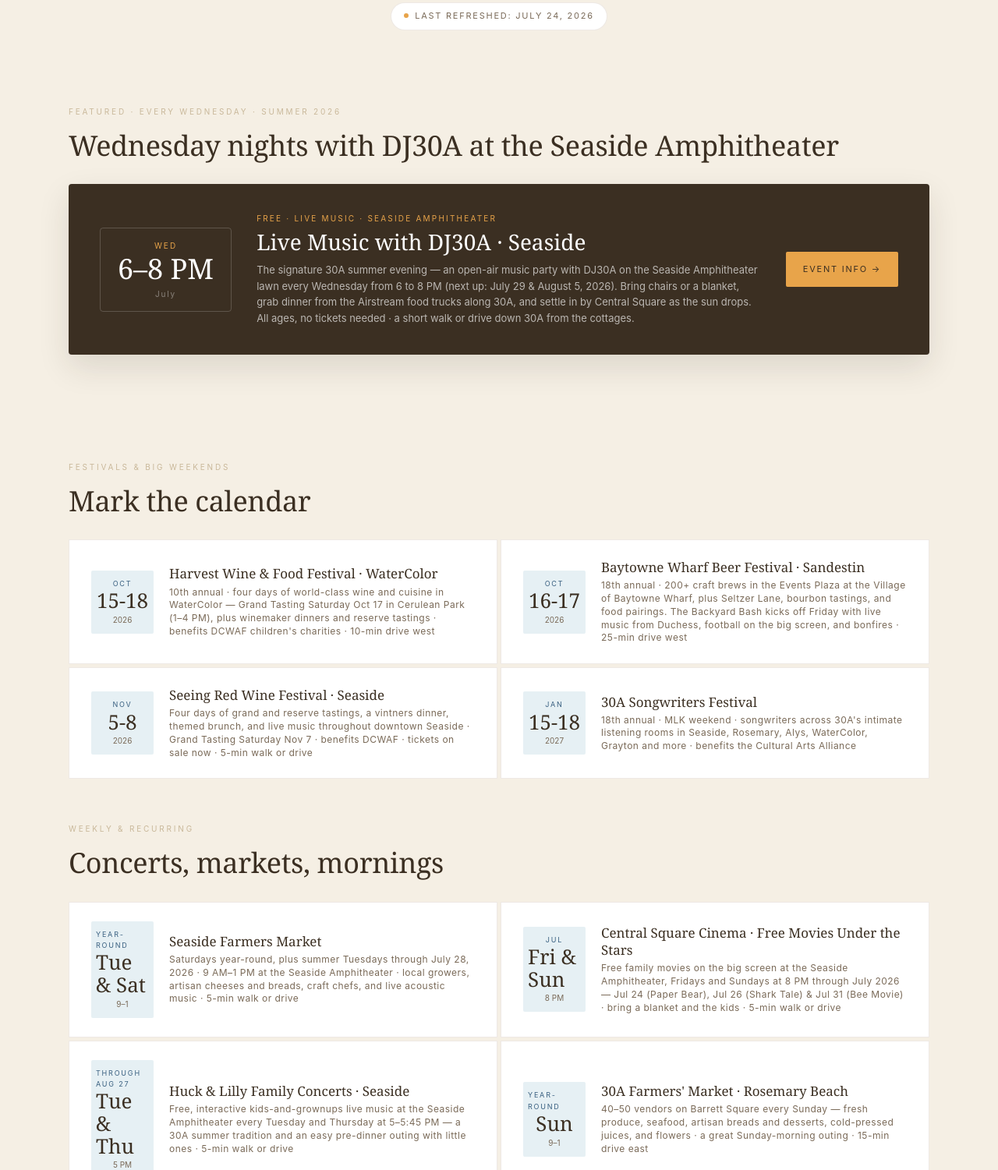
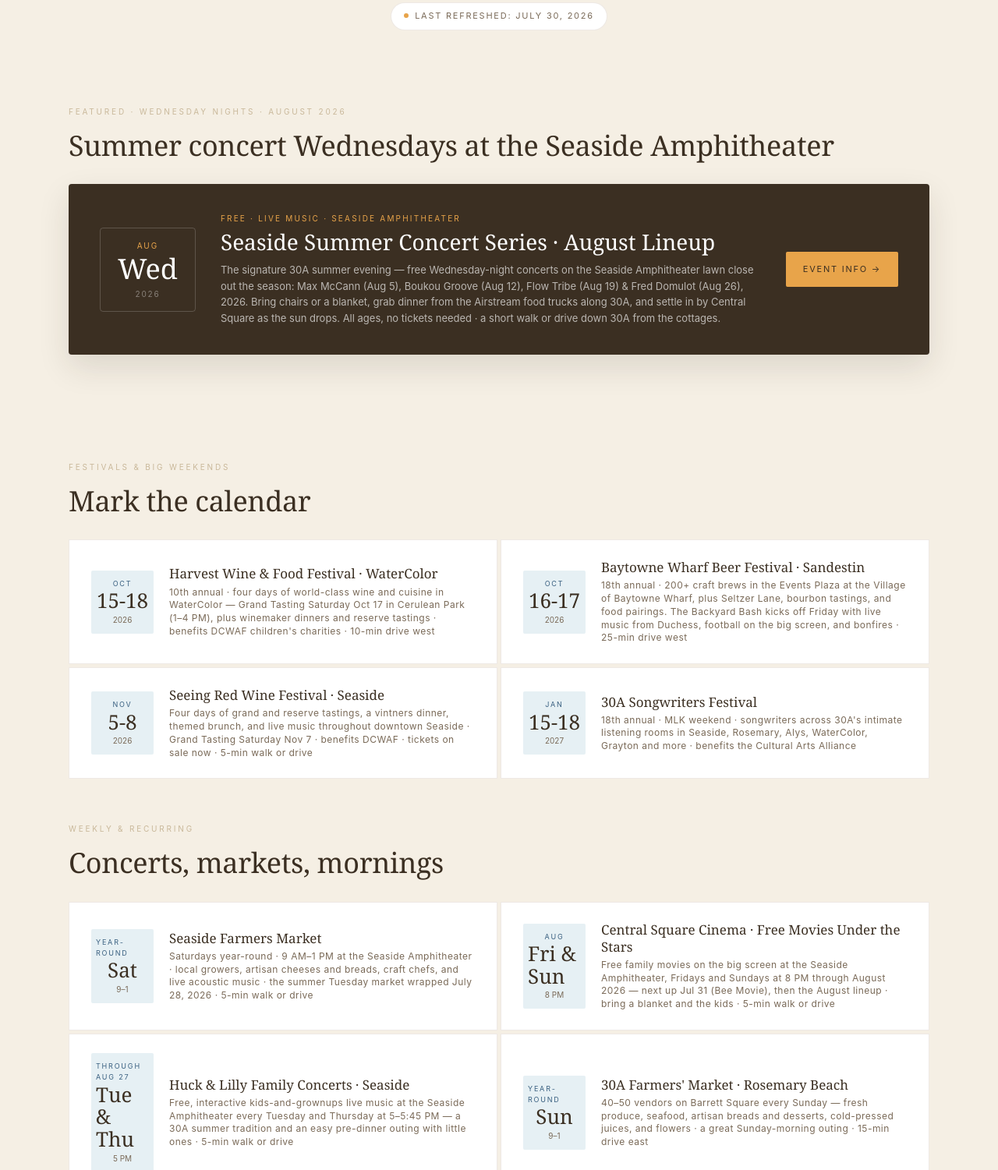
Before and after one commit to crorihuela1/sunandmoon, a plain HTML site: page events.html in a window 1280 px wide. Shown: the part 369-1870 px from the top of the page at 78% size. Drawn offline with Linux system fonts and the light colour scheme.

Commit message:
Events refresh: 2026-07-30

```diff
--- a/events.html
+++ b/events.html
@@ -266,28 +266,28 @@
     A curated rolling calendar of festivals, concerts, markets, and slow-living mornings within a short bike ride of Sun &amp; Moon at 30A. Updated automatically every other day.
   </p>
   <!-- LAST_UPDATED_BADGE_START -->
-  <div class="updated-badge"><span class="dot"></span>Last refreshed: July 24, 2026</div>
+  <div class="updated-badge"><span class="dot"></span>Last refreshed: July 30, 2026</div>
   <!-- LAST_UPDATED_BADGE_END -->
 </div>
 
 <!-- FEATURED -->
 <!-- FEATURED_EVENT_START -->
 <section class="events-section">
-  <div class="section-label">Featured · Every Wednesday · Summer 2026</div>
-  <h2 class="section-title">Wednesday nights with DJ30A at the Seaside Amphitheater</h2>
+  <div class="section-label">Featured · Wednesday Nights · August 2026</div>
+  <h2 class="section-title">Summer concert Wednesdays at the Seaside Amphitheater</h2>
   <div class="event-featured">
     <div class="event-featured-date">
-      <span class="month">Wed</span>
-      <span class="day">6–8 PM</span>
-      <span class="year">July</span>
+      <span class="month">Aug</span>
+      <span class="day">Wed</span>
+      <span class="year">2026</span>
     </div>
     <div class="event-featured-body">
       <div class="event-featured-eyebrow">Free · Live Music · Seaside Amphitheater</div>
-      <div class="event-featured-name">Live Music with DJ30A · Seaside</div>
-      <div class="event-featured-meta">The signature 30A summer evening — an open-air music party with DJ30A on the Seaside Amphitheater lawn every Wednesday from 6 to 8 PM (next up: July 29 &amp; August 5, 2026). Bring chairs or a blanket, grab dinner from the Airstream food trucks along 30A, and settle in by Central Square as the sun drops. All ages, no tickets needed · a short walk or drive down 30A from the cottages.</div>
+      <div class="event-featured-name">Seaside Summer Concert Series · August Lineup</div>
+      <div class="event-featured-meta">The signature 30A summer evening — free Wednesday-night concerts on the Seaside Amphitheater lawn close out the season: Max McCann (Aug 5), Boukou Groove (Aug 12), Flow Tribe (Aug 19) &amp; Fred Domulot (Aug 26), 2026. Bring chairs or a blanket, grab dinner from the Airstream food trucks along 30A, and settle in by Central Square as the sun drops. All ages, no tickets needed · a short walk or drive down 30A from the cottages.</div>
     </div>
     <div class="event-featured-cta">
-      <a href="https://www.homeownerscollection.com/seaside-events/outdoor-activities/live-music-dj30a-0" target="_blank" rel="noopener">Event Info →</a>
+      <a href="https://seasidefl.com/events/" target="_blank" rel="noopener">Event Info →</a>
     </div>
   </div>
 </section>
@@ -354,23 +354,23 @@
       <a href="https://30a.com/locations/seaside-farmers-market/" target="_blank" rel="noopener" class="event-card">
         <div class="event-date">
           <span class="month">Year-Round</span>
-          <span class="day">Tue &amp; Sat</span>
+          <span class="day">Sat</span>
           <span class="span">9–1</span>
         </div>
         <div class="event-info">
           <div class="event-info-name">Seaside Farmers Market</div>
-          <div class="event-info-meta">Saturdays year-round, plus summer Tuesdays through July 28, 2026 · 9 AM–1 PM at the Seaside Amphitheater · local growers, artisan cheeses and breads, craft chefs, and live acoustic music · 5-min walk or drive</div>
+          <div class="event-info-meta">Saturdays year-round · 9 AM–1 PM at the Seaside Amphitheater · local growers, artisan cheeses and breads, craft chefs, and live acoustic music · the summer Tuesday market wrapped July 28, 2026 · 5-min walk or drive</div>
         </div>
       </a>
       <a href="https://seasidefl.com/events/" target="_blank" rel="noopener" class="event-card">
         <div class="event-date">
-          <span class="month">Jul</span>
+          <span class="month">Aug</span>
           <span class="day">Fri &amp; Sun</span>
           <span class="span">8 PM</span>
         </div>
         <div class="event-info">
           <div class="event-info-name">Central Square Cinema · Free Movies Under the Stars</div>
-          <div class="event-info-meta">Free family movies on the big screen at the Seaside Amphitheater, Fridays and Sundays at 8 PM through July 2026 — Jul 24 (Paper Bear), Jul 26 (Shark Tale) &amp; Jul 31 (Bee Movie) · bring a blanket and the kids · 5-min walk or drive</div>
+          <div class="event-info-meta">Free family movies on the big screen at the Seaside Amphitheater, Fridays and Sundays at 8 PM through August 2026 — next up Jul 31 (Bee Movie), then the August lineup · bring a blanket and the kids · 5-min walk or drive</div>
         </div>
       </a>
       <a href="https://seasidefl.com/events/" target="_blank" rel="noopener" class="event-card">
```
